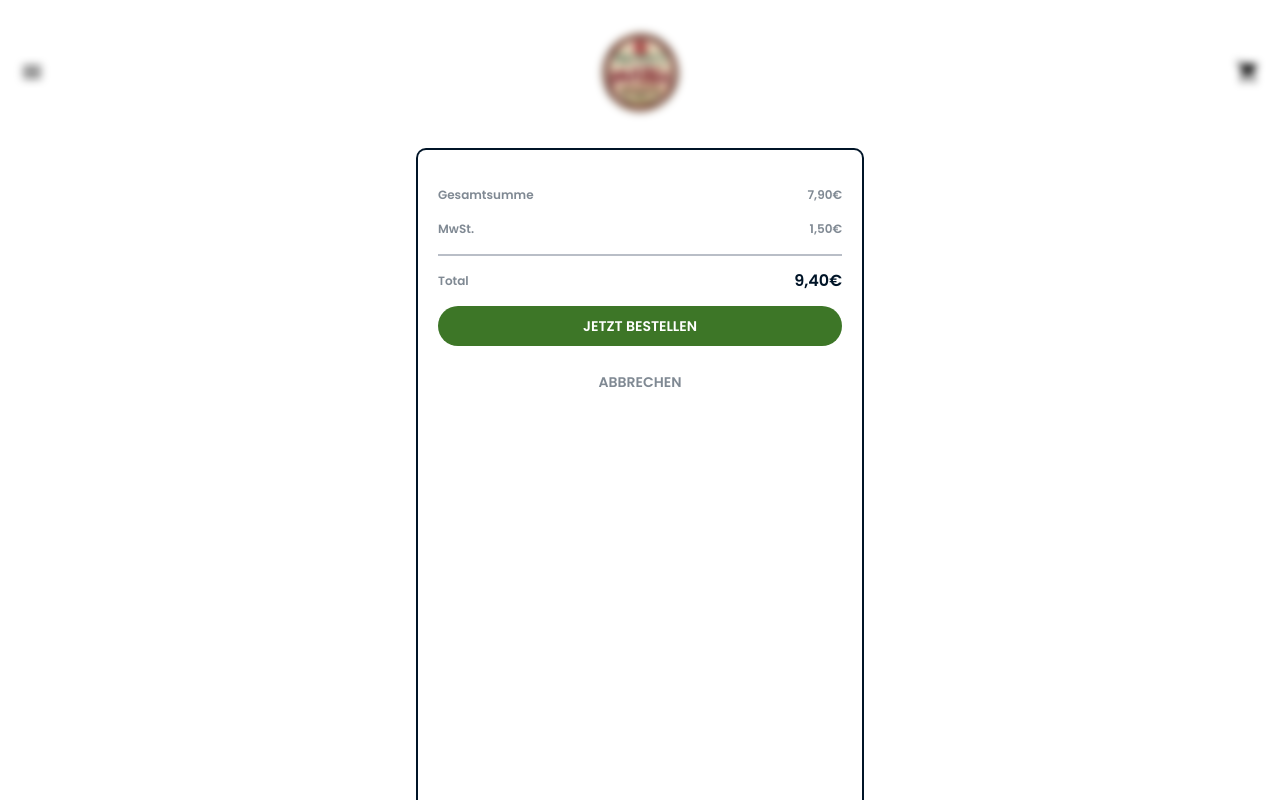
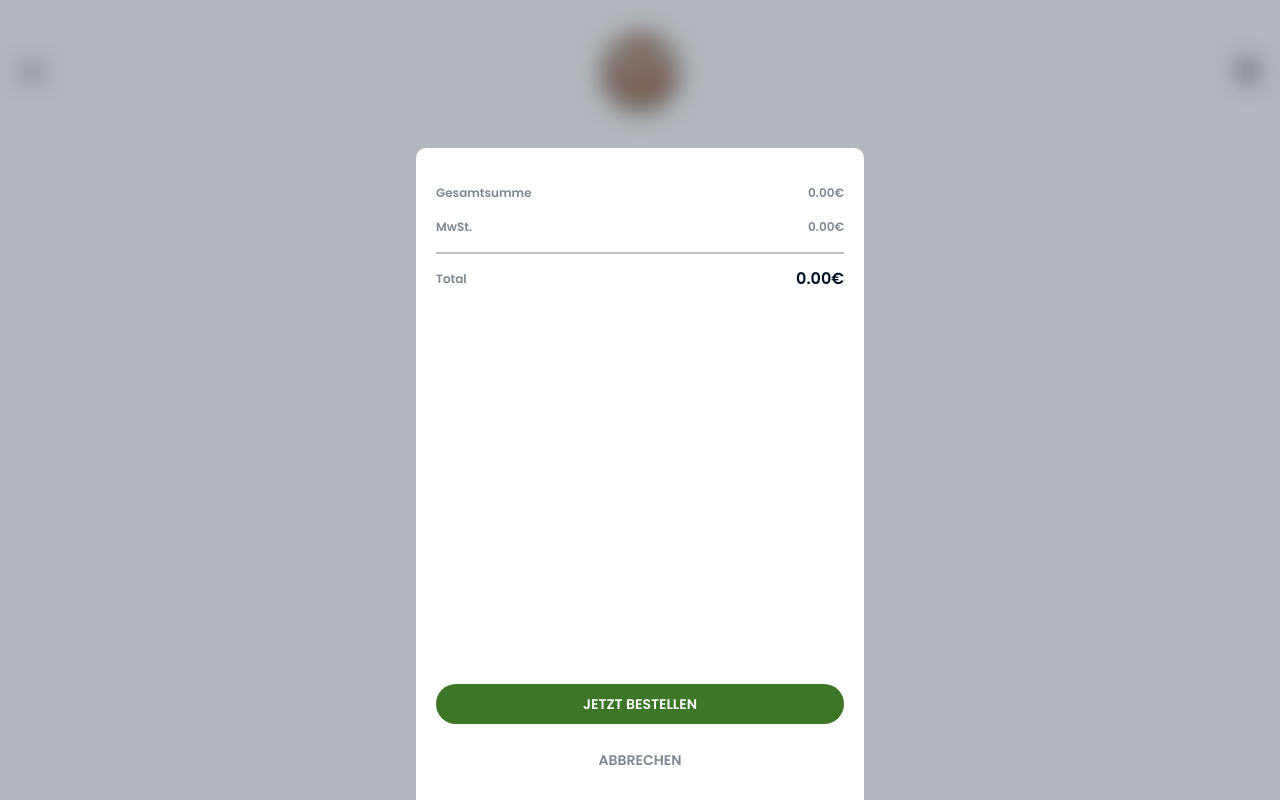
Before and after one commit to xMaxwello/vue_pizza_app, a Vue app: page /account in a window 1280 px wide. Both pictures are taken after a click on the button 1248 px from the left and 72 px from the top of the page. Built offline with nearby package versions, Linux system fonts and the light colour scheme; what tailwindcss-filters would draw is missing.

Commit message:
added cartStore to save items in cart (with placeholder item in itemPage), all bottomSheets are implemented, array will be emptied after ordering

```diff
--- a/src/components/bottomSheet/bottomSheetComponent.vue
+++ b/src/components/bottomSheet/bottomSheetComponent.vue
@@ -1,16 +1,16 @@
 <script setup lang="ts">
 import {useBottomSheetStore} from "../../stores/bottomSheetStore.ts";
 
-const store = useBottomSheetStore();
+const bottomSheet = useBottomSheetStore();
 </script>
 
 <template>
-  <div v-if="store.isVisible" class="fixed inset-0 z-50 flex items-end justify-center backdrop-blur-sm">
+  <div v-if="bottomSheet.isVisible" class="fixed inset-0 z-50 flex items-end justify-center backdrop-blur-md bg-mainColor bg-opacity-30">
 
-    <div class="w-full max-w-md h-[652px] bg-white rounded-t-[10px] border-mainColor border-b-0 border-2 transition-transform duration-300 ease-in-out"
-         :class="{'translate-y-0': store.isVisible, 'translate-y-full': !store.isVisible}">
+    <div class="w-full max-w-md h-[652px] bg-white rounded-t-[10px] transition-transform duration-300 ease-in-out"
+         :class="{'translate-y-0': bottomSheet.isVisible, 'translate-y-full': !bottomSheet.isVisible}">
       <div class="p-5">
-        <component :is="store.contentComponent" @close="store.close"/>
+        <component :is="bottomSheet.contentComponent" @close="bottomSheet.close"/>
       </div>
     </div>
   </div>
--- a/src/components/bottomSheet/bottomSheetItems/cartBottomSheet.vue
+++ b/src/components/bottomSheet/bottomSheetItems/cartBottomSheet.vue
@@ -1,33 +1,50 @@
 <script setup lang="ts">
+import {computed, defineEmits} from 'vue';
+import { useCartStore } from '../../../stores/cartStore.ts';
+import OrderBottomSheet from "./orderBottomSheet.vue";
+import {useBottomSheetStore} from "../../../stores/bottomSheetStore.ts";
+
 const emit = defineEmits(['close']);
+const cartStore = useCartStore();
+const bottomSheet = useBottomSheetStore();
 
 const orderNow = () => {
+  cartStore.clearCart();
+  bottomSheet.open(OrderBottomSheet);
 };
 
 const close = () => {
   emit('close');
 };
+
+const tax = computed(() => {
+  return cartStore.subtotal * 0.19;
+});
 </script>
 
 <template>
+  <div class="flex flex-col justify-between h-[652px]">
+
     <div>
       <div class="flex justify-between">
         <strong class="mt-4 text-mainColor text-opacity-50 text-xs font-semibold text-right leading-[18px]">Gesamtsumme</strong>
-      <strong class="mt-4 text-mainColor text-opacity-50 text-xs font-semibold text-right leading-[18px]">7,90€</strong>
+        <strong class="mt-4 text-mainColor text-opacity-50 text-xs font-semibold text-right leading-[18px]">{{ cartStore.subtotal.toFixed(2) }}€</strong>
       </div>
       <div class="flex justify-between">
         <strong class="mt-4 text-mainColor text-opacity-50 text-xs font-semibold text-right leading-[18px]">MwSt.</strong>
-      <strong class="mt-4 text-mainColor text-opacity-50 text-xs font-semibold text-right leading-[18px]">1,50€</strong>
+        <strong class="mt-4 text-mainColor text-opacity-50 text-xs font-semibold text-right leading-[18px]">{{ tax.toFixed(2) }}€</strong>
       </div>
       <div class="mt-4 border-b-2 border-b-gray-400 border-opacity-70"></div>
       <div class="flex justify-between">
         <strong class="mt-4 text-mainColor text-opacity-50 text-xs font-semibold text-right leading-[18px]">Total</strong>
-      <strong class="mt-4 text-mainColor text-base font-semibold text-right leading-[18px]">9,40€</strong>
+        <strong class="mt-4 text-mainColor text-base font-semibold text-right leading-[18px]">{{ cartStore.total.toFixed(2) }}€</strong>
       </div>
     </div>
 
-  <div>
+    <div class="w-full mb-10">
       <button @click="orderNow" class="my-4 w-full h-[40px] bg-price rounded-[20px] text-white text-sm leading-[21px] font-semibold">JETZT BESTELLEN</button>
-    <button @click="close" class="mb-4 w-full h-[40px] text-mainColor text-opacity-50 rounded-[20px] text-sm leading-[21px] font-semibold">ABBRECHEN</button>
+      <button @click="close" class="w-full h-[40px] text-mainColor text-opacity-50 rounded-[20px] text-sm leading-[21px] font-semibold">ABBRECHEN</button>
+    </div>
+
   </div>
 </template>
--- a/src/components/bottomSheet/bottomSheetItems/orderBottomSheet.vue
+++ b/src/components/bottomSheet/bottomSheetItems/orderBottomSheet.vue
@@ -1,19 +1,33 @@
 <script setup lang="ts">
+import { useRouter } from 'vue-router';
+import { useBottomSheetStore } from '../../../stores/bottomSheetStore';
 
+const router = useRouter();
+const bottomSheetStore = useBottomSheetStore();
+
+const navigateHome = () => {
+  router.push('/');
+  bottomSheetStore.close();
+};
 </script>
 
 <template>
+  <div class="flex flex-col justify-between h-[652px]">
+    <div>
+      <div class="flex justify-center mt-4">
+        <img src="/src/assets/order-done.svg" alt="order complete"/>
+      </div>
+      <div class="flex justify-center mt-8">
+        <strong class="text-mainColor text-center text-base font-semibold leading-[18px]">
+          Danke für deine <br/> Bestellung!
+        </strong>
+      </div>
+    </div>
 
-  <div>
-    <div class="flex justify-center mt-10">
-      <img src="/src/assets/order-done.svg" alt="order complete"/>
-    </div>
-    <div class="flex justify-center mt-4">
-      <strong class="mt-4 text-mainColor text-center text-base font-semibold leading-[18px]">Danke für deine <br/> Bestellung!</strong>
+    <div class="w-full mb-10">
+      <button @click="navigateHome" class="w-full h-[40px] text-price rounded-[20px] text-sm leading-[21px] font-semibold">
+        ZURÜCK ZUR STARTSEITE
+      </button>
     </div>
   </div>
-
-  <div>
-    <button class="mb-4 w-full h-[40px] text-price rounded-[20px] text-sm leading-[21px] font-semibold">ZURÜCK ZUR STARTSEITE</button>
-  </div>
 </template>
--- a/src/components/cards/drinkCard.vue
+++ b/src/components/cards/drinkCard.vue
@@ -1,13 +1,13 @@
 <script setup lang="ts">
 import type { MenuItem } from '../../objects/foodItem';
-import {defineProps, ref} from "vue";
+import {defineProps, ref, watch} from "vue";
 
 const props = defineProps<{
   item: MenuItem;
 }>();
 
 const isClicked = ref(false);
-const emit = defineEmits(['updateDrinkPrice']);
+const emit = defineEmits(['updateDrinkPrice', 'drinkDetails']);
 
 const toggleIcon = () => {
   isClicked.value = !isClicked.value;
@@ -17,6 +17,21 @@ const toggleIcon = () => {
   }
 };
 
+const emitDrinkDetails = () => {
+  const item = props.item;
+  if (item && item.price) {
+    const price = parseFloat(item.price.replace(',', '.'));
+    emit('drinkDetails', {
+      id: item.id,
+      name: item.name,
+      price,
+      quantity: 1,
+      image: item.image
+    });
+  }
+};
+
+watch(isClicked, emitDrinkDetails);
 </script>
 
 <template>
--- a/src/components/cards/itemCard.vue
+++ b/src/components/cards/itemCard.vue
@@ -10,7 +10,7 @@ const props = defineProps<{
 
 const currentIndex = ref(props.initialIndex);
 const currentItem = computed(() => props.items[currentIndex.value]);
-const emit = defineEmits(['updateItemPrice']);
+const emit = defineEmits(['updateItemPrice', 'itemDetails']);
 
 
 const isAtStart = computed(() => currentIndex.value === 0);
@@ -58,6 +58,23 @@ watch([currentItem, selectedSize, counter], () => {
     }
   }
 }, { immediate: true });
+
+const emitItemDetails = () => {
+  const item = currentItem.value;
+  if (item) {
+    const price = item.prices ? parseFloat(item.prices[selectedSize.value].replace(',', '.')) : parseFloat(item.price.replace(',', '.'));
+    emit('itemDetails', {
+      id: item.id,
+      name: item.name,
+      price,
+      quantity: counter.value,
+      size: selectedSize.value,
+      image: item.image
+    });
+  }
+};
+
+watch([currentItem, selectedSize, counter], emitItemDetails, { immediate: true });
 </script>
 
 <template>
--- /dev/null
+++ b/src/data/cartItem.ts
@@ -0,0 +1,8 @@
+export interface cartItem {
+    id: number;
+    name: string;
+    price: number;
+    quantity: number;
+    size: string;
+    image: string;
+}
--- a/src/pages/itemPage.vue
+++ b/src/pages/itemPage.vue
@@ -7,9 +7,11 @@ import {useRoute} from "vue-router";
 import router from "../router";
 import CartBottomSheet from "../components/bottomSheet/bottomSheetItems/cartBottomSheet.vue";
 import {useBottomSheetStore} from "../stores/bottomSheetStore.ts";
+import {useCartStore} from "../stores/cartStore.ts";
 
 const route = useRoute();
 const menuStore = useMenuStore();
+const cartStore = useCartStore();
 
 const items = computed(() => {
   const slug = route.params.slug;
@@ -29,10 +31,28 @@ const props = defineProps<{
 const navigateToHome = () => router.push({ name: 'home' });
 const drinks = menuStore.menuItems.find(category => category.category === "Drinks")?.items;
 
-const store = useBottomSheetStore();
+const bottomSheet = useBottomSheetStore();
 
-const handlePaymentClick = () => {
-  store.open(CartBottomSheet);
+// const handlePaymentClick = () => {
+//   selectedItems.value.forEach(item => {
+//     cartStore.addToCart(item);
+//   });
+//   selectedItems.value = [];
+//   bottomSheet.open(CartBottomSheet);
+// };
+
+const addItemToCart = () => {
+  const itemToAdd = {
+    id: 1,
+    name: "Pizza Margherita",
+    price: 7.5,
+    quantity: 1,
+    size: "medium",
+    image: "pizza-image.jpg"
+  };
+
+  cartStore.addToCart(itemToAdd);
+  bottomSheet.open(CartBottomSheet);
 };
 
 const totalItemPrice = ref(0);
@@ -41,8 +61,6 @@ const totalDrinkPrice = ref(0);
 const handleItemPriceUpdate = ({ price, count }) => {
   totalItemPrice.value = price * count;
 };
-
-
 
 const handleDrinkPriceUpdate = ({ price, add }) => {
   if (add) {
@@ -56,6 +74,26 @@ const totalPrice = computed(() => {
   console.log('Recalculating total:', totalItemPrice.value, totalDrinkPrice.value);
   return totalItemPrice.value + totalDrinkPrice.value;
 });
+
+const selectedItems = ref([]);
+
+// const addItemToSelection = (itemDetails) => {
+//   const existingItem = selectedItems.value.find(item => item.id === itemDetails.id && item.size === itemDetails.size);
+//   if (existingItem) {
+//     existingItem.quantity = itemDetails.quantity;
+//   } else {
+//     selectedItems.value.push(itemDetails);
+//   }
+// };
+//
+// const addDrinkToSelection = (drinkDetails) => {
+//   const existingDrink = selectedItems.value.find(drink => drink.id === drinkDetails.id);
+//   if (existingDrink) {
+//     existingDrink.quantity += 1;
+//   } else {
+//     selectedItems.value.push(drinkDetails);
+//   }
+// };
 
 </script>
 
@@ -81,6 +119,6 @@ const totalPrice = computed(() => {
     </div>
     <div class="mt-4 border-b-2 border-b-gray-400 border-opacity-50"></div>
     <strong class="mt-4 text-mainColor text-xs font-semibold text-right leading-[18px]">Gesamt (inkl. MwSt.): {{ totalPrice.toFixed(2) }}€</strong>
-    <button @click="handlePaymentClick" class="my-4 w-full h-[40px] bg-price rounded-[20px] text-white text-sm leading-[21px] font-semibold">ZUM WARENKORB HINZUFÜGEN</button>
+    <button @click="addItemToCart()" class="my-4 w-full h-[40px] bg-price rounded-[20px] text-white text-sm leading-[21px] font-semibold">ZUM WARENKORB HINZUFÜGEN</button>
   </div>
 </template>
--- /dev/null
+++ b/src/stores/cartStore.ts
@@ -0,0 +1,34 @@
+import { defineStore } from 'pinia';
+import { cartItem } from '../data/cartItem.ts';
+
+export const useCartStore = defineStore('cart', {
+    state: () => ({
+        items: [] as cartItem[],
+    }),
+    getters: {
+        subtotal: (state) => state.items.reduce((acc, item) => acc + (item.price * item.quantity) / 1.19, 0),
+        total: (state) => state.items.reduce((acc, item) => acc + (item.price * item.quantity), 0),
+    },
+    actions: {
+        addToCart(item: cartItem) {
+            const existingItem = this.items.find(it => it.id === item.id && it.size === item.size);
+            if (existingItem) {
+                existingItem.quantity += item.quantity;
+            } else {
+                this.items.push(item);
+            }
+        },
+        removeItem(id: number, size: string) {
+            this.items = this.items.filter(item => item.id !== id || item.size !== size);
+        },
+        updateQuantity(id: number, size: string, quantity: number) {
+            const item = this.items.find(it => it.id === id && it.size === size);
+            if (item) {
+                item.quantity = quantity;
+            }
+        },
+        clearCart() {
+            this.items = []; //Provisorisch, items müssen in einem orderStore gespeichert werden
+        },
+    }
+});
```
Lines whose indentation alone changed are shown as unchanged.
